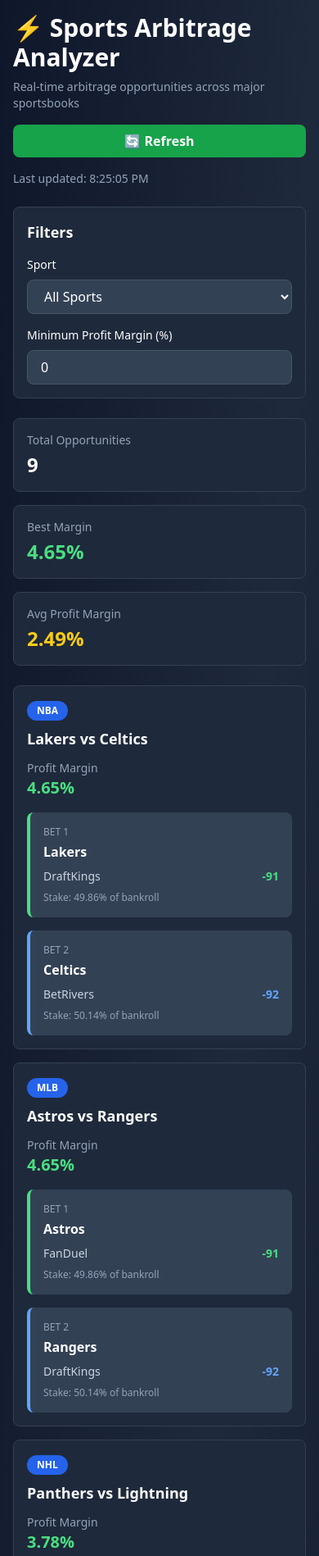
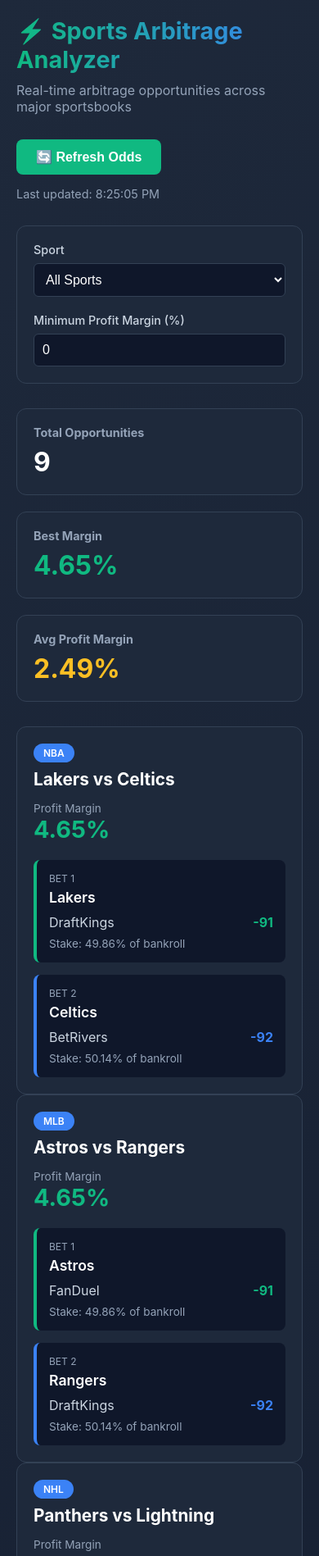
Before and after one commit to leonsatoshi/Sports-book-arbitrage-analyzer, a plain HTML site: page Index.html in a window 390 px wide. Shown: the top 1898 px of the page at 82% size. Drawn offline with nearby package versions, Linux system fonts and the light colour scheme.

Commit message:
Refactor Index.html with styles and script updates
Removed React and Babel scripts, added CSS styles for layout and design, and refactored JavaScript functions for better readability and performance.

```diff
--- a/Index.html
+++ b/Index.html
@@ -4,29 +4,384 @@
     <meta charset="UTF-8">
     <meta name="viewport" content="width=device-width, initial-scale=1.0">
     <title>Sports Arbitrage Analyzer</title>
-    <script crossorigin src="https://unpkg.com/react@18/umd/react.production.min.js"></script>
-    <script crossorigin src="https://unpkg.com/react-dom@18/umd/react-dom.production.min.js"></script>
-    <script src="https://unpkg.com/@babel/standalone/babel.min.js"></script>
-    <script src="https://cdn.tailwindcss.com"></script>
+    <style>
+        * {
+            margin: 0;
+            padding: 0;
+            box-sizing: border-box;
+        }
+
+        body {
+            font-family: -apple-system, BlinkMacSystemFont, 'Segoe UI', Roboto, Oxygen, Ubuntu, Cantarell, sans-serif;
+            background: linear-gradient(135deg, #1e293b 0%, #0f172a 100%);
+            color: #ffffff;
+            min-height: 100vh;
+            padding: 20px;
+        }
+
+        .container {
+            max-width: 1200px;
+            margin: 0 auto;
+        }
+
+        .header {
+            margin-bottom: 30px;
+        }
+
+        .header h1 {
+            font-size: 2.5rem;
+            margin-bottom: 10px;
+            background: linear-gradient(to right, #10b981, #3b82f6);
+            -webkit-background-clip: text;
+            -webkit-text-fill-color: transparent;
+            background-clip: text;
+        }
+
+        .header p {
+            color: #94a3b8;
+            font-size: 1rem;
+        }
+
+        .controls {
+            display: flex;
+            gap: 15px;
+            margin-bottom: 30px;
+            flex-wrap: wrap;
+            align-items: center;
+        }
+
+        button {
+            background: #10b981;
+            color: white;
+            border: none;
+            padding: 12px 24px;
+            border-radius: 8px;
+            font-size: 1rem;
+            cursor: pointer;
+            font-weight: 600;
+            transition: all 0.3s;
+        }
+
+        button:hover {
+            background: #059669;
+            transform: translateY(-2px);
+        }
+
+        button:disabled {
+            background: #475569;
+            cursor: not-allowed;
+            transform: none;
+        }
+
+        .filters {
+            background: #1e293b;
+            border: 1px solid #334155;
+            border-radius: 12px;
+            padding: 20px;
+            margin-bottom: 30px;
+        }
+
+        .filter-group {
+            display: grid;
+            grid-template-columns: repeat(auto-fit, minmax(250px, 1fr));
+            gap: 20px;
+        }
+
+        .filter-item label {
+            display: block;
+            margin-bottom: 8px;
+            font-size: 0.9rem;
+            color: #cbd5e1;
+            font-weight: 500;
+        }
+
+        .filter-item select,
+        .filter-item input {
+            width: 100%;
+            background: #0f172a;
+            border: 1px solid #334155;
+            color: white;
+            padding: 10px;
+            border-radius: 6px;
+            font-size: 1rem;
+        }
+
+        .stats {
+            display: grid;
+            grid-template-columns: repeat(auto-fit, minmax(200px, 1fr));
+            gap: 20px;
+            margin-bottom: 30px;
+        }
+
+        .stat-card {
+            background: #1e293b;
+            border: 1px solid #334155;
+            border-radius: 12px;
+            padding: 20px;
+        }
+
+        .stat-card h3 {
+            font-size: 0.9rem;
+            color: #94a3b8;
+            margin-bottom: 8px;
+        }
+
+        .stat-card .value {
+            font-size: 2rem;
+            font-weight: bold;
+        }
+
+        .stat-card.green .value {
+            color: #10b981;
+        }
+
+        .stat-card.yellow .value {
+            color: #fbbf24;
+        }
+
+        .opportunities {
+            display: flex;
+            flex-direction: column;
+            gap: 20px;
+        }
+
+        .opp-card {
+            background: #1e293b;
+            border: 1px solid #334155;
+            border-radius: 12px;
+            padding: 20px;
+            transition: all 0.3s;
+        }
+
+        .opp-card:hover {
+            border-color: #10b981;
+            transform: translateY(-2px);
+        }
+
+        .opp-header {
+            display: flex;
+            justify-content: space-between;
+            align-items: start;
+            margin-bottom: 20px;
+            flex-wrap: wrap;
+            gap: 15px;
+        }
+
+        .sport-badge {
+            background: #3b82f6;
+            color: white;
+            padding: 4px 12px;
+            border-radius: 20px;
+            font-size: 0.75rem;
+            font-weight: 600;
+            display: inline-block;
+            margin-bottom: 8px;
+        }
+
+        .matchup {
+            font-size: 1.3rem;
+            font-weight: bold;
+        }
+
+        .profit {
+            text-align: right;
+        }
+
+        .profit-label {
+            font-size: 0.85rem;
+            color: #94a3b8;
+        }
+
+        .profit-value {
+            font-size: 1.8rem;
+            font-weight: bold;
+            color: #10b981;
+        }
+
+        .bets {
+            display: grid;
+            grid-template-columns: repeat(auto-fit, minmax(250px, 1fr));
+            gap: 15px;
+        }
+
+        .bet-card {
+            background: #0f172a;
+            border-radius: 8px;
+            padding: 15px;
+            border-left: 4px solid;
+        }
+
+        .bet-card.bet1 {
+            border-left-color: #10b981;
+        }
+
+        .bet-card.bet2 {
+            border-left-color: #3b82f6;
+        }
+
+        .bet-label {
+            font-size: 0.75rem;
+            color: #94a3b8;
+            margin-bottom: 5px;
+        }
+
+        .bet-team {
+            font-size: 1.1rem;
+            font-weight: 600;
+            margin-bottom: 10px;
+        }
+
+        .bet-details {
+            display: flex;
+            justify-content: space-between;
+            margin-bottom: 8px;
+        }
+
+        .bet-book {
+            color: #cbd5e1;
+        }
+
+        .bet-odds {
+            font-weight: bold;
+        }
+
+        .bet1 .bet-odds {
+            color: #10b981;
+        }
+
+        .bet2 .bet-odds {
+            color: #3b82f6;
+        }
+
+        .bet-stake {
+            font-size: 0.85rem;
+            color: #94a3b8;
+        }
+
+        .loading, .empty {
+            background: #1e293b;
+            border: 1px solid #334155;
+            border-radius: 12px;
+            padding: 60px 20px;
+            text-align: center;
+        }
+
+        .loading {
+            font-size: 1.2rem;
+        }
+
+        .empty h3 {
+            font-size: 1.3rem;
+            margin-bottom: 10px;
+        }
+
+        .empty p {
+            color: #94a3b8;
+        }
+
+        .disclaimer {
+            background: rgba(217, 119, 6, 0.1);
+            border: 1px solid rgba(217, 119, 6, 0.3);
+            border-radius: 8px;
+            padding: 15px;
+            margin-top: 30px;
+        }
+
+        .disclaimer p {
+            color: #fcd34d;
+            font-size: 0.9rem;
+        }
+
+        .spinner {
+            display: inline-block;
+            width: 20px;
+            height: 20px;
+            border: 3px solid rgba(255, 255, 255, 0.3);
+            border-top-color: white;
+            border-radius: 50%;
+            animation: spin 1s linear infinite;
+        }
+
+        @keyframes spin {
+            to { transform: rotate(360deg); }
+        }
+
+        @media (max-width: 768px) {
+            .header h1 {
+                font-size: 1.8rem;
+            }
+
+            .opp-header {
+                flex-direction: column;
+            }
+
+            .profit {
+                text-align: left;
+            }
+        }
+    </style>
 </head>
 <body>
-    <div id="root"></div>
+    <div class="container">
+        <div class="header">
+            <h1>⚡ Sports Arbitrage Analyzer</h1>
+            <p>Real-time arbitrage opportunities across major sportsbooks</p>
+        </div>
 
-    <script type="text/babel">
-        const { useState, useEffect } = React;
+        <div class="controls">
+            <button id="refreshBtn" onclick="fetchOpportunities()">
+                🔄 Refresh Odds
+            </button>
+            <span id="lastUpdate" style="color: #94a3b8; font-size: 0.9rem;"></span>
+        </div>
 
-        const SportsArbAnalyzer = () => {
-          const [opportunities, setOpportunities] = useState([]);
-          const [loading, setLoading] = useState(false);
-          const [lastUpdate, setLastUpdate] = useState(null);
-          const [filters, setFilters] = useState({
-            sport: 'all',
-            minProfit: 0
-          });
+        <div class="filters">
+            <div class="filter-group">
+                <div class="filter-item">
+                    <label for="sportFilter">Sport</label>
+                    <select id="sportFilter" onchange="filterOpportunities()">
+                        <option value="all">All Sports</option>
+                        <option value="NFL">NFL</option>
+                        <option value="NBA">NBA</option>
+                        <option value="MLB">MLB</option>
+                        <option value="NHL">NHL</option>
+                        <option value="Soccer">Soccer</option>
+                    </select>
+                </div>
+                <div class="filter-item">
+                    <label for="profitFilter">Minimum Profit Margin (%)</label>
+                    <input type="number" id="profitFilter" value="0" min="0" step="0.1" onchange="filterOpportunities()">
+                </div>
+            </div>
+        </div>
 
+        <div class="stats">
+            <div class="stat-card">
+                <h3>Total Opportunities</h3>
+                <div class="value" id="totalOpps">0</div>
+            </div>
+            <div class="stat-card green">
+                <h3>Best Margin</h3>
+                <div class="value" id="bestMargin">0%</div>
+            </div>
+            <div class="stat-card yellow">
+                <h3>Avg Profit Margin</h3>
+                <div class="value" id="avgMargin">0%</div>
+            </div>
+        </div>
+
+        <div id="opportunitiesContainer"></div>
+
+        <div class="disclaimer">
+            <p><strong>⚠️ Disclaimer:</strong> This is a demonstration tool using simulated data. For production use, integrate with real sportsbook APIs. Always verify odds before placing bets. Gambling involves risk.</p>
+        </div>
+    </div>
+
+    <script>
+        let allOpportunities = [];
         const sportsbooks = ['DraftKings', 'FanDuel', 'BetMGM', 'Caesars', 'BetRivers'];
 
-          const generateMockOdds = () => {
+        function generateMockOdds() {
             const sports = ['NFL', 'NBA', 'MLB', 'NHL', 'Soccer'];
             const teams = {
                 NFL: [['Chiefs', 'Bills'], ['49ers', 'Eagles'], ['Cowboys', 'Packers']],
@@ -62,22 +417,22 @@
             });
 
             return mockData;
-          };
+        }
 
-          const americanToDecimal = (odds) => {
+        function americanToDecimal(odds) {
             if (odds > 0) {
                 return (odds / 100) + 1;
             } else {
                 return (100 / Math.abs(odds)) + 1;
             }
-          };
+        }
 
-          const calculateImpliedProbability = (odds) => {
+        function calculateImpliedProbability(odds) {
             const decimal = americanToDecimal(odds);
             return 1 / decimal;
-          };
+        }
 
-          const findArbitrageOpportunities = (games) => {
+        function findArbitrageOpportunities(games) {
             const arbs = [];
 
             games.forEach(game => {
@@ -126,193 +481,115 @@
             });
 
             return arbs.sort((a, b) => b.profitMargin - a.profitMargin);
-          };
+        }
 
-          const fetchOpportunities = () => {
-            setLoading(true);
+        function formatOdds(odds) {
+            return odds > 0 ? `+${odds}` : odds;
+        }
+
+        function fetchOpportunities() {
+            const btn = document.getElementById('refreshBtn');
+            const container = document.getElementById('opportunitiesContainer');
+
+            btn.disabled = true;
+            btn.innerHTML = '<span class="spinner"></span> Loading...';
+            container.innerHTML = '<div class="loading">🔄 Analyzing odds across sportsbooks...</div>';
 
             setTimeout(() => {
                 const games = generateMockOdds();
-              const arbs = findArbitrageOpportunities(games);
-              setOpportunities(arbs);
-              setLastUpdate(new Date());
-              setLoading(false);
+                allOpportunities = findArbitrageOpportunities(games);
+
+                document.getElementById('lastUpdate').textContent =
+                    `Last updated: ${new Date().toLocaleTimeString()}`;
+
+                btn.disabled = false;
+                btn.innerHTML = '🔄 Refresh Odds';
+
+                filterOpportunities();
             }, 1500);
-          };
+        }
 
-          useEffect(() => {
-            fetchOpportunities();
-          }, []);
+        function filterOpportunities() {
+            const sport = document.getElementById('sportFilter').value;
+            const minProfit = parseFloat(document.getElementById('profitFilter').value) || 0;
 
-          const filteredOpportunities = opportunities.filter(opp => {
-            if (filters.sport !== 'all' && opp.sport !== filters.sport) return false;
-            if (parseFloat(opp.profitMargin) < filters.minProfit) return false;
+            const filtered = allOpportunities.filter(opp => {
+                if (sport !== 'all' && opp.sport !== sport) return false;
+                if (parseFloat(opp.profitMargin) < minProfit) return false;
                 return true;
             });
 
-          const formatOdds = (odds) => {
-            return odds > 0 ? `+${odds}` : odds;
-          };
+            updateStats(filtered);
+            renderOpportunities(filtered);
+        }
 
-          return (
-            <div className="min-h-screen bg-gradient-to-br from-slate-900 via-slate-800 to-slate-900 text-white p-4 md:p-6">
-              <div className="max-w-7xl mx-auto">
-                {/* Header */}
-                <div className="mb-6 md:mb-8">
-                  <div className="flex flex-col md:flex-row items-start md:items-center justify-between gap-4 mb-4">
+        function updateStats(opportunities) {
+            document.getElementById('totalOpps').textContent = opportunities.length;
+
+            if (opportunities.length > 0) {
+                document.getElementById('bestMargin').textContent =
+                    `${opportunities[0].profitMargin}%`;
+
+                const avg = opportunities.reduce((sum, opp) =>
+                    sum + parseFloat(opp.profitMargin), 0) / opportunities.length;
+                document.getElementById('avgMargin').textContent = `${avg.toFixed(2)}%`;
+            } else {
+                document.getElementById('bestMargin').textContent = '0%';
+                document.getElementById('avgMargin').textContent = '0%';
+            }
+        }
+
+        function renderOpportunities(opportunities) {
+            const container = document.getElementById('opportunitiesContainer');
+
+            if (opportunities.length === 0) {
+                container.innerHTML = `
+                    <div class="empty">
+                        <h3>⚠️ No arbitrage opportunities found</h3>
+                        <p>Try adjusting your filters or refresh to check again</p>
+                    </div>
+                `;
+                return;
+            }
+
+            container.innerHTML = opportunities.map(opp => `
+                <div class="opp-card">
+                    <div class="opp-header">
                         <div>
-                      <h1 className="text-3xl md:text-4xl font-bold mb-2">⚡ Sports Arbitrage Analyzer</h1>
-                      <p className="text-slate-400 text-sm md:text-base">
-                        Real-time arbitrage opportunities across major sportsbooks
-                      </p>
+                            <span class="sport-badge">${opp.sport}</span>
+                            <div class="matchup">${opp.matchup}</div>
                         </div>
-                    <button
-                      onClick={fetchOpportunities}
-                      disabled={loading}
-                      className="bg-green-600 hover:bg-green-700 disabled:bg-slate-600 px-4 md:px-6 py-2 md:py-3 rounded-lg font-semibold transition-colors w-full md:w-auto"
-                    >
-                      {loading ? '🔄 Loading...' : '🔄 Refresh'}
-                    </button>
+                        <div class="profit">
+                            <div class="profit-label">Profit Margin</div>
+                            <div class="profit-value">${opp.profitMargin}%</div>
                         </div>
-
-                  {lastUpdate && (
-                    <p className="text-sm text-slate-400">
-                      Last updated: {lastUpdate.toLocaleTimeString()}
-                    </p>
-                  )}
                     </div>
-
-                {/* Filters */}
-                <div className="bg-slate-800 rounded-lg p-4 md:p-6 mb-6 border border-slate-700">
-                  <h2 className="text-lg md:text-xl font-semibold mb-4">Filters</h2>
-                  <div className="grid grid-cols-1 md:grid-cols-2 gap-4">
-                    <div>
-                      <label className="block text-sm font-medium mb-2">Sport</label>
-                      <select
-                        value={filters.sport}
-                        onChange={(e) => setFilters({...filters, sport: e.target.value})}
-                        className="w-full bg-slate-700 border border-slate-600 rounded-lg px-4 py-2 focus:outline-none focus:ring-2 focus:ring-green-500"
-                      >
-                        <option value="all">All Sports</option>
-                        <option value="NFL">NFL</option>
-                        <option value="NBA">NBA</option>
-                        <option value="MLB">MLB</option>
-                        <option value="NHL">NHL</option>
-                        <option value="Soccer">Soccer</option>
-                      </select>
+                    <div class="bets">
+                        <div class="bet-card bet1">
+                            <div class="bet-label">BET 1</div>
+                            <div class="bet-team">${opp.bet1.team}</div>
+                            <div class="bet-details">
+                                <span class="bet-book">${opp.bet1.book}</span>
+                                <span class="bet-odds">${formatOdds(opp.bet1.odds)}</span>
                             </div>
-                    <div>
-                      <label className="block text-sm font-medium mb-2">
-                        Minimum Profit Margin (%)
-                      </label>
-                      <input
-                        type="number"
-                        value={filters.minProfit}
-                        onChange={(e) => setFilters({...filters, minProfit: parseFloat(e.target.value) || 0})}
-                        className="w-full bg-slate-700 border border-slate-600 rounded-lg px-4 py-2 focus:outline-none focus:ring-2 focus:ring-green-500"
-                        step="0.1"
-                        min="0"
-                      />
+                            <div class="bet-stake">Stake: ${opp.bet1.stake}% of bankroll</div>
+                        </div>
+                        <div class="bet-card bet2">
+                            <div class="bet-label">BET 2</div>
+                            <div class="bet-team">${opp.bet2.team}</div>
+                            <div class="bet-details">
+                                <span class="bet-book">${opp.bet2.book}</span>
+                                <span class="bet-odds">${formatOdds(opp.bet2.odds)}</span>
+                            </div>
+                            <div class="bet-stake">Stake: ${opp.bet2.stake}% of bankroll</div>
                         </div>
                     </div>
                 </div>
+            `).join('');
+        }
 
-                {/* Stats */}
-                <div className="grid grid-cols-1 md:grid-cols-3 gap-4 md:gap-6 mb-6">
-                  <div className="bg-slate-800 rounded-lg p-4 md:p-6 border border-slate-700">
-                    <p className="text-slate-400 text-sm">Total Opportunities</p>
-                    <p className="text-2xl md:text-3xl font-bold mt-1">{filteredOpportunities.length}</p>
-                  </div>
-                  <div className="bg-slate-800 rounded-lg p-4 md:p-6 border border-slate-700">
-                    <p className="text-slate-400 text-sm">Best Margin</p>
-                    <p className="text-2xl md:text-3xl font-bold mt-1 text-green-400">
-                      {filteredOpportunities.length > 0 ? `${filteredOpportunities[0].profitMargin}%` : '0%'}
-                    </p>
-                  </div>
-                  <div className="bg-slate-800 rounded-lg p-4 md:p-6 border border-slate-700">
-                    <p className="text-slate-400 text-sm">Avg Profit Margin</p>
-                    <p className="text-2xl md:text-3xl font-bold mt-1 text-yellow-400">
-                      {filteredOpportunities.length > 0
-                        ? `${(filteredOpportunities.reduce((sum, opp) => sum + parseFloat(opp.profitMargin), 0) / filteredOpportunities.length).toFixed(2)}%`
-                        : '0%'}
-                    </p>
-                  </div>
-                </div>
-
-                {/* Opportunities List */}
-                <div className="space-y-4">
-                  {loading ? (
-                    <div className="bg-slate-800 rounded-lg p-8 md:p-12 border border-slate-700 text-center">
-                      <p className="text-lg md:text-xl">🔄 Analyzing odds across sportsbooks...</p>
-                    </div>
-                  ) : filteredOpportunities.length === 0 ? (
-                    <div className="bg-slate-800 rounded-lg p-8 md:p-12 border border-slate-700 text-center">
-                      <p className="text-lg md:text-xl">⚠️ No arbitrage opportunities found</p>
-                      <p className="text-slate-400 mt-2 text-sm md:text-base">Try adjusting your filters or refresh to check again</p>
-                    </div>
-                  ) : (
-                    filteredOpportunities.map((opp, idx) => (
-                      <div key={idx} className="bg-slate-800 rounded-lg p-4 md:p-6 border border-slate-700 hover:border-green-500 transition-colors">
-                        <div className="flex flex-col md:flex-row items-start justify-between gap-3 mb-4">
-                          <div>
-                            <span className="inline-block bg-blue-600 text-xs font-semibold px-3 py-1 rounded-full mb-2">
-                              {opp.sport}
-                            </span>
-                            <h3 className="text-lg md:text-xl font-bold">{opp.matchup}</h3>
-                          </div>
-                          <div className="text-left md:text-right">
-                            <p className="text-sm text-slate-400">Profit Margin</p>
-                            <p className="text-xl md:text-2xl font-bold text-green-400">{opp.profitMargin}%</p>
-                          </div>
-                        </div>
-
-                        <div className="grid grid-cols-1 md:grid-cols-2 gap-4">
-                          <div className="bg-slate-700 rounded-lg p-4 border-l-4 border-green-400">
-                            <p className="text-xs text-slate-400 mb-1">BET 1</p>
-                            <p className="text-base md:text-lg font-semibold mb-2">{opp.bet1.team}</p>
-                            <div className="flex items-center justify-between text-sm">
-                              <span className="text-slate-300">{opp.bet1.book}</span>
-                              <span className="font-bold text-green-400">{formatOdds(opp.bet1.odds)}</span>
-                            </div>
-                            <p className="text-xs md:text-sm text-slate-400 mt-2">
-                              Stake: {opp.bet1.stake}% of bankroll
-                            </p>
-                          </div>
-
-                          <div className="bg-slate-700 rounded-lg p-4 border-l-4 border-blue-400">
-                            <p className="text-xs text-slate-400 mb-1">BET 2</p>
-                            <p className="text-base md:text-lg font-semibold mb-2">{opp.bet2.team}</p>
-                            <div className="flex items-center justify-between text-sm">
-                              <span className="text-slate-300">{opp.bet2.book}</span>
-                              <span className="font-bold text-blue-400">{formatOdds(opp.bet2.odds)}</span>
-                            </div>
-                            <p className="text-xs md:text-sm text-slate-400 mt-2">
-                              Stake: {opp.bet2.stake}% of bankroll
-                            </p>
-                          </div>
-                        </div>
-                      </div>
-                    ))
-                  )}
-                </div>
-
-                {/* Disclaimer */}
-                <div className="mt-8 bg-yellow-900/20 border border-yellow-600/30 rounded-lg p-4">
-                  <p className="text-xs md:text-sm text-yellow-200">
-                    <strong>⚠️ Disclaimer:</strong> This is a demonstration tool using simulated data.
-                    For production use, integrate with real sportsbook APIs. Always verify odds before placing bets.
-                    Gambling involves risk. Only bet what you can afford to lose.
-                  </p>
-                </div>
-              </div>
-            </div>
-          );
-        };
-
-        ReactDOM.render(
-          React.createElement(SportsArbAnalyzer),
-          document.getElementById('root')
-        );
+        // Initialize on page load
+        fetchOpportunities();
     </script>
 </body>
 </html>
```
Lines whose indentation alone changed are shown as unchanged.
